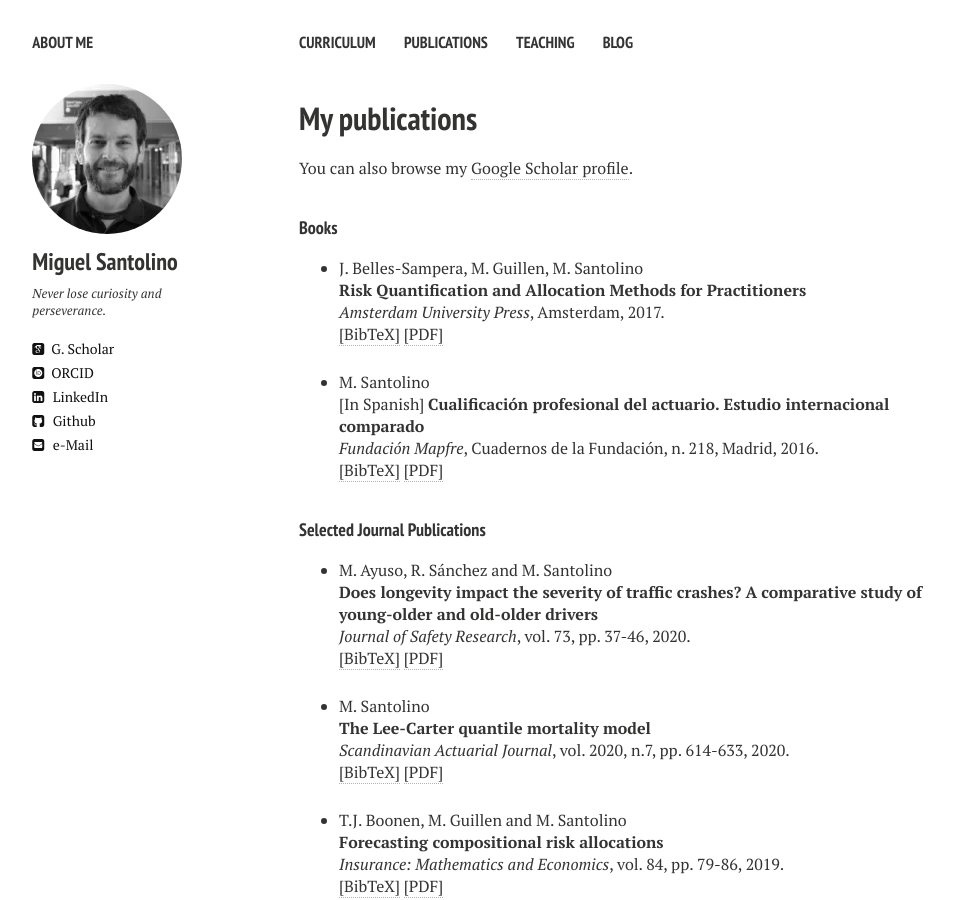
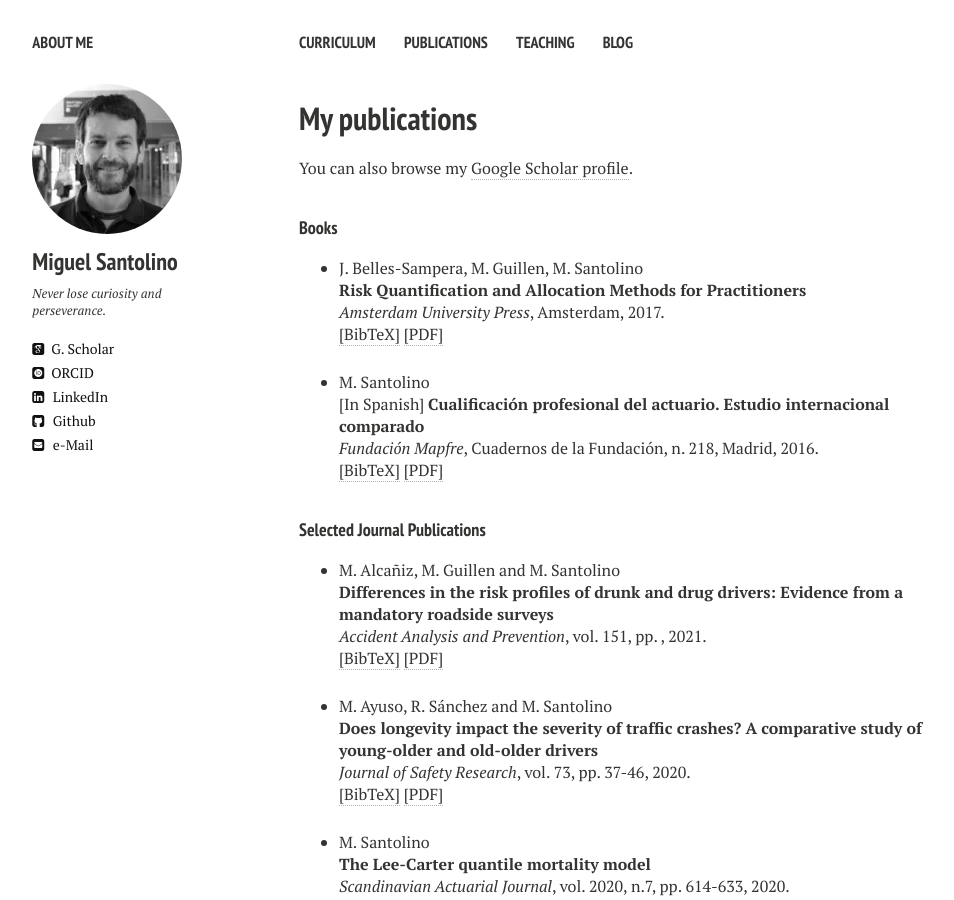
Before and after one commit to msantolino/msantolino.github.io, a Jekyll site: the page built from publications.md, in a window 1280 px wide and 900 px high. Shown: the whole window, without its empty margins (21-975 px from the left). Built offline with Jekyll 4.4.1, drawn with Linux system fonts in a browser that asks for light colours; nearby versions of some CDN libraries.

Commit message:
Update publications.html

```diff
--- a/_layouts/publications.html
+++ b/_layouts/publications.html
@@ -142,7 +142,29 @@ address   = {Madrid}
 <!-- Generated from JabRef by PubList by Truong Nghiem at 11:44 on 2015.09.10. -->
 <ul class="biblist">
 
-
+<!-- Item: ALCANIZ2021 -->
+<li ><p>
+  M. Alcañiz, M. Guillen and M. Santolino
+<br><b>Differences in the risk profiles of drunk and drug drivers: Evidence from a mandatory roadside surveys</b><br>
+<i>Accident Analysis and Prevention</i>, vol. 151, pp. , 2021.
+<br />
+<a href="javascript:toggleBibtex('ALCANIZ2021')">[BibTeX]</a>
+<a href="https://www.sciencedirect.com/science/article/pii/S000145752031767X?dgcid=author" target="_blank">[PDF]</a>
+</p>
+<div id="bib_ALCANIZ2021" class="bibtex noshow">
+<pre>
+@article{ALCANIZ2021,
+  author = {M. Alcañiz, M. Guillen and M. Santolino,
+  title = {Differences in the risk profiles of drunk and drug drivers: Evidence from a mandatory roadside surveys},
+  year = {2021},
+  number = {},
+  volume = {151},
+  pages={},
+  journal = {Accident Analysis and Prevention}
+}
+</pre>
+</div>
+</li>
 
 <!-- Item: AYUSO202037 -->
 <li ><p>
```
